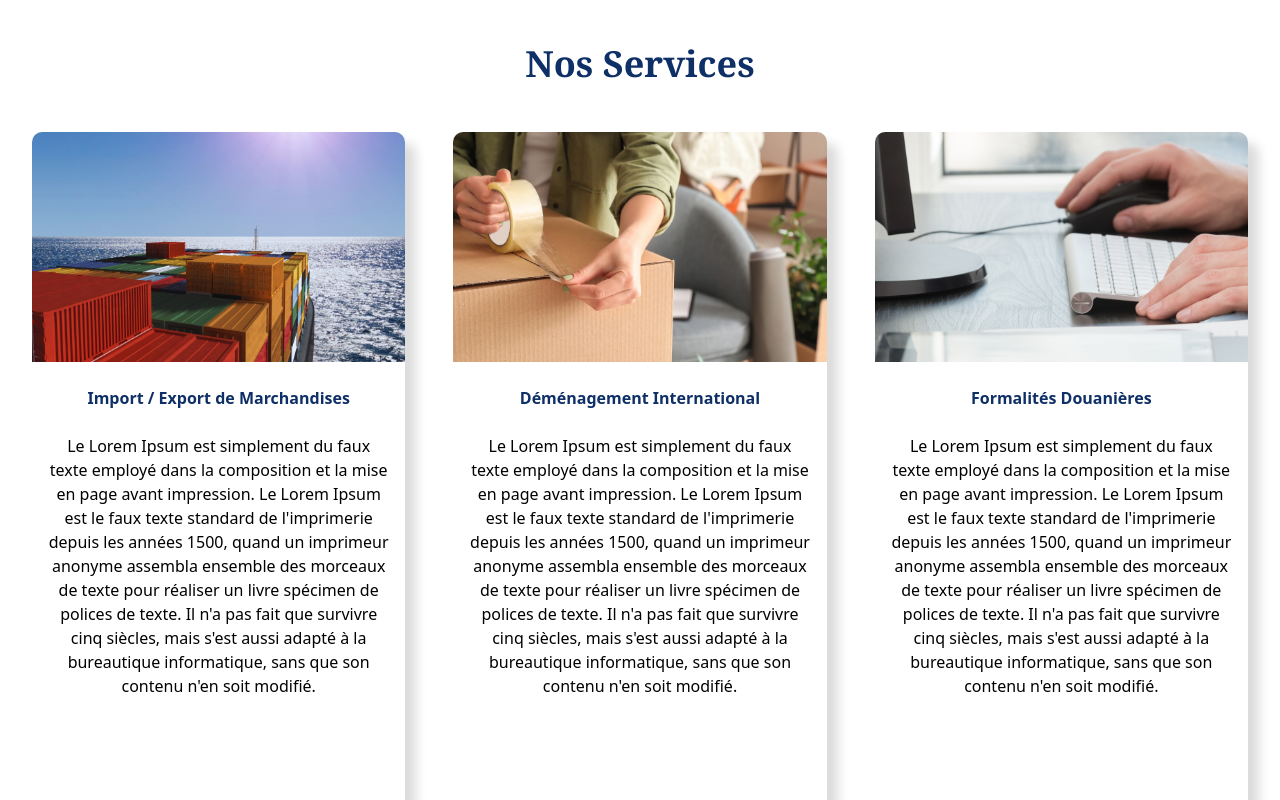
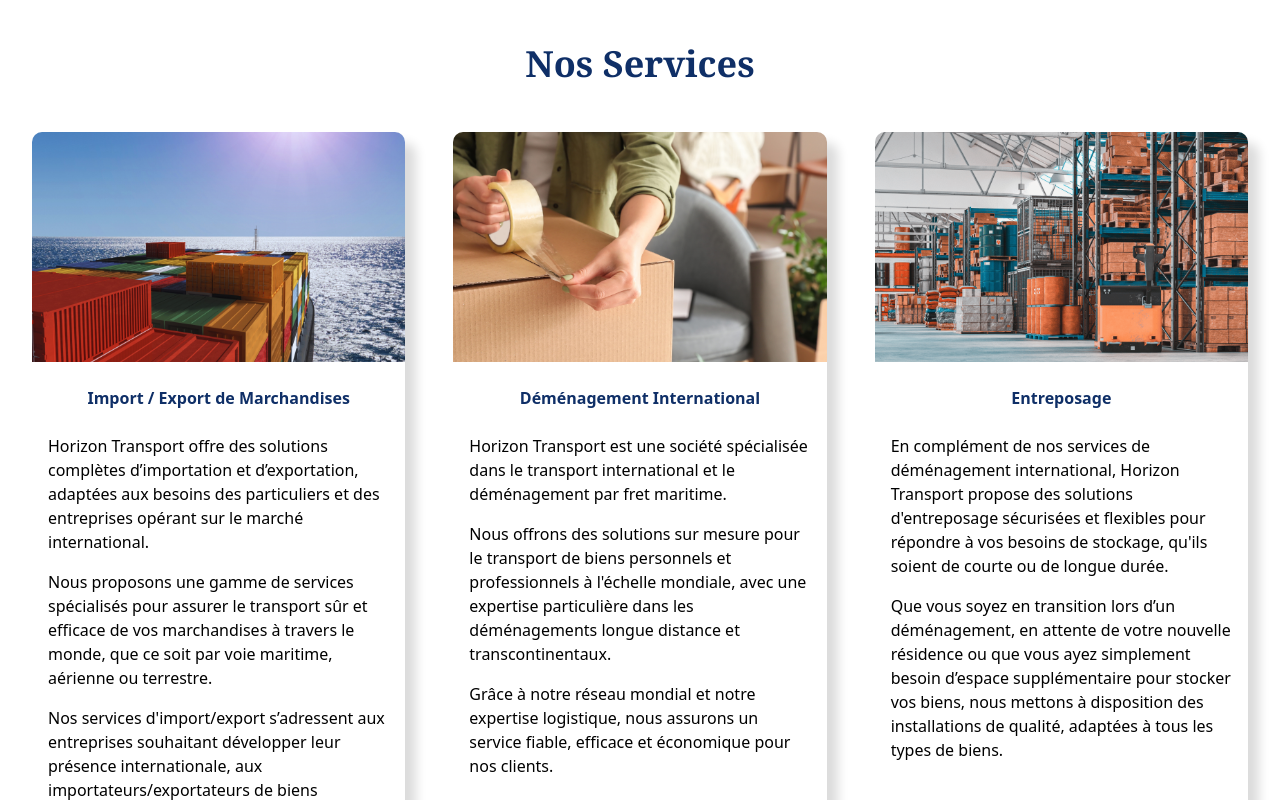
Before and after one commit to F-KZ/horizon-fret, a React (Vite) app: page / in a window 1280 px wide. Shown: the part 1520-2320 px from the top of the page. Built offline with nearby package versions, Linux system fonts and the light colour scheme.

Commit message:
description

```diff
--- a/src/components/Services.jsx
+++ b/src/components/Services.jsx
@@ -2,32 +2,33 @@
 
 import exports from "/images/export.png"
 import contenaires from "/images/carton.png"
-import pc from "/images/ordi.png"
-
+import pc from "/images/entreposage.png"
 
 const skillsData = [
   {
     name: "Import / Export de Marchandises",
     img: exports,
     link: "#",
-      description: "Le Lorem Ipsum est simplement du faux texte employé dans la composition et la mise en page avant impression. Le Lorem Ipsum est le faux texte standard de l'imprimerie depuis les années 1500, quand un imprimeur anonyme assembla ensemble des morceaux de texte pour réaliser un livre spécimen de polices de texte. Il n'a pas fait que survivre cinq siècles, mais s'est aussi adapté à la bureautique informatique, sans que son contenu n'en soit modifié.",
+    description: "<p>Horizon Transport offre des solutions complètes d’importation et d’exportation, adaptées aux besoins des particuliers et des entreprises opérant sur le marché international.</p><p>Nous proposons une gamme de services spécialisés pour assurer le transport sûr et efficace de vos marchandises à travers le monde, que ce soit par voie maritime, aérienne ou terrestre.</p><p>Nos services d'import/export s’adressent aux entreprises souhaitant développer leur présence internationale, aux importateurs/exportateurs de biens industriels ou commerciaux, ainsi qu'aux particuliers souhaitant transporter des biens personnels d’un pays à un autre.</p>",
     aosDelay: "0",
   },
   {
     name: "Déménagement International",
     img: contenaires,
     link: "#",
-      description: "Le Lorem Ipsum est simplement du faux texte employé dans la composition et la mise en page avant impression. Le Lorem Ipsum est le faux texte standard de l'imprimerie depuis les années 1500, quand un imprimeur anonyme assembla ensemble des morceaux de texte pour réaliser un livre spécimen de polices de texte. Il n'a pas fait que survivre cinq siècles, mais s'est aussi adapté à la bureautique informatique, sans que son contenu n'en soit modifié.",
+    description: "<p>Horizon Transport est une société spécialisée dans le transport international et le déménagement par fret maritime.</p><p>Nous offrons des solutions sur mesure pour le transport de biens personnels et professionnels à l'échelle mondiale, avec une expertise particulière dans les déménagements longue distance et transcontinentaux.</p><p>Grâce à notre réseau mondial et notre expertise logistique, nous assurons un service fiable, efficace et économique pour nos clients.</p>",
     aosDelay: "500",
   },
   {
-      name: "Formalités Douanières",
+    name: "Entreposage",
     img: pc,
     link: "#",
-      description: "Le Lorem Ipsum est simplement du faux texte employé dans la composition et la mise en page avant impression. Le Lorem Ipsum est le faux texte standard de l'imprimerie depuis les années 1500, quand un imprimeur anonyme assembla ensemble des morceaux de texte pour réaliser un livre spécimen de polices de texte. Il n'a pas fait que survivre cinq siècles, mais s'est aussi adapté à la bureautique informatique, sans que son contenu n'en soit modifié.",
+    description: "<p>En complément de nos services de déménagement international, Horizon Transport propose des solutions d'entreposage sécurisées et flexibles pour répondre à vos besoins de stockage, qu'ils soient de courte ou de longue durée.</p><p>Que vous soyez en transition lors d’un déménagement, en attente de votre nouvelle résidence ou que vous ayez simplement besoin d’espace supplémentaire pour stocker vos biens, nous mettons à disposition des installations de qualité, adaptées à tous les types de biens.</p>",
     aosDelay: "1000",
   },
 ];
+
+
   const Services = () => {
     return (
       <>
@@ -55,7 +56,10 @@
                    src={skill.img}
                   />
                   <h1 className="text-1xl font-bold text-customBlue">{skill.name}</h1>
-                  <p className='px-4'>{skill.description}</p>
+                  <p
+                  className="px-4 flex flex-col gap-4 text-left"
+                  dangerouslySetInnerHTML={{ __html: skill.description }}
+                />
 
                 </div>
               ))}
```
Also changed, not shown: public/images/entreposage.png (added). Lines whose indentation alone changed are shown as unchanged.
